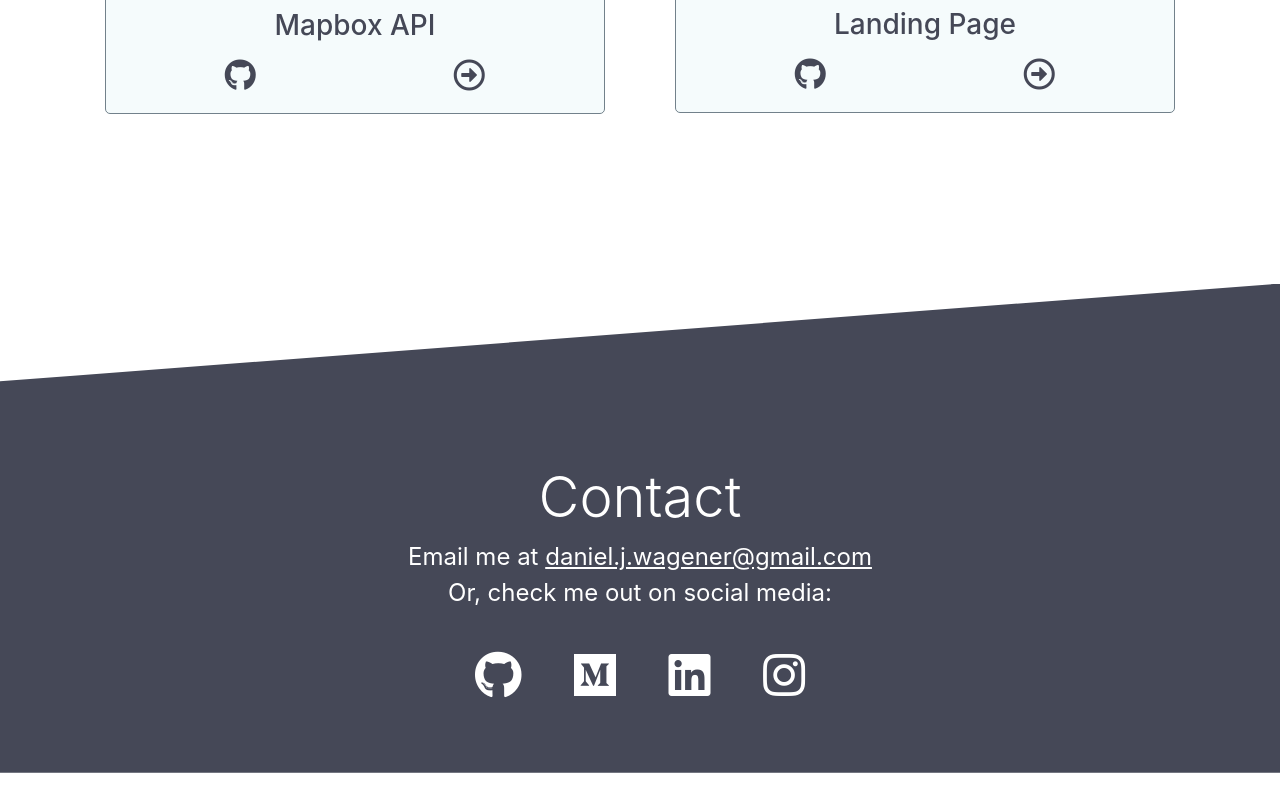
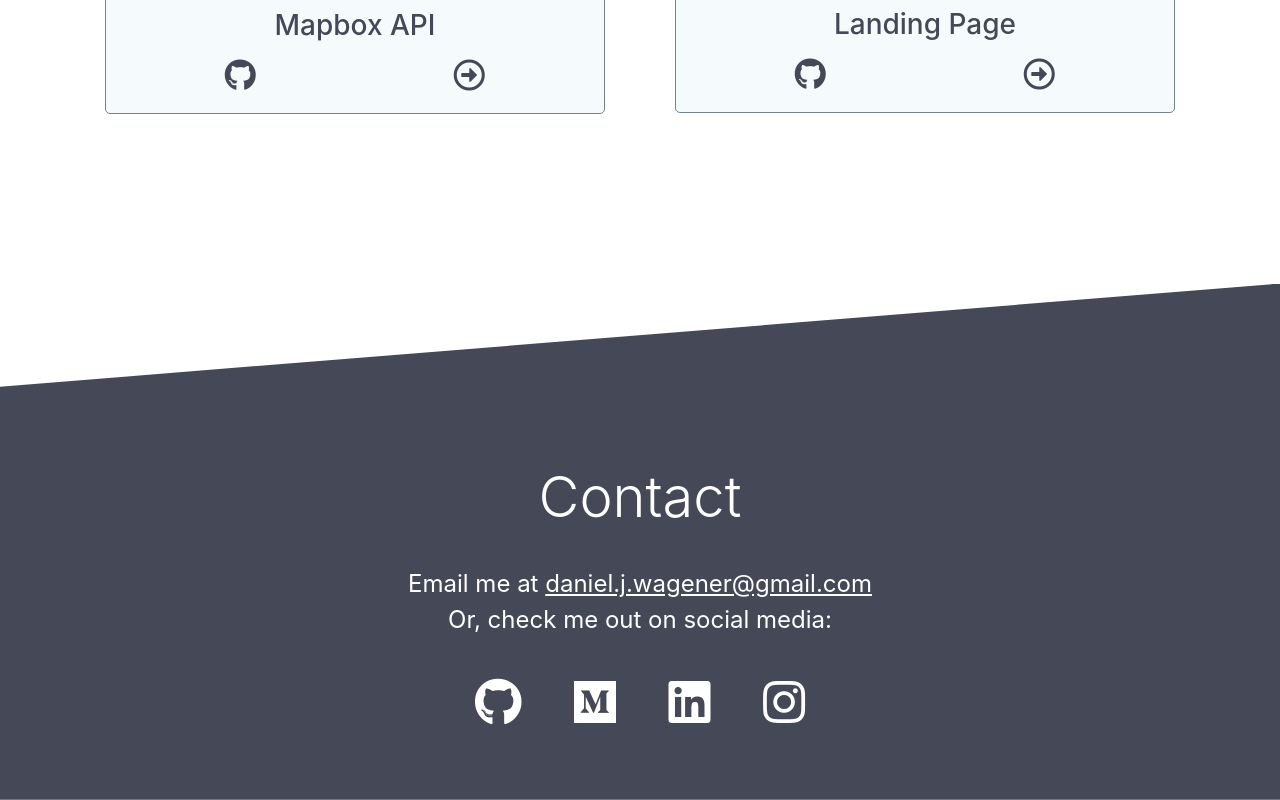
Before and after one commit to DanielJWagener/DanielJWagener.github.io, a website: page index.html in a window 1280 px wide. Shown: the part 1657-2457 px from the top of the page. Before the commit the page ends 2430 px from the top, so only its background shows below. Drawn offline with nearby package versions, Linux system fonts and the light colour scheme.

Commit message:
Add more whitespace in Contact section

```diff
--- a/index.html
+++ b/index.html
@@ -260,7 +260,7 @@
               <br />
               Or, check me out on social media:
             </p>
-            <ul class="mt-3">
+            <ul>
               <li class="m-4">
                 <a href="https://github.com/DanielJWagener">
                   <i class="fab fa-github"></i>
--- a/scss/style.scss
+++ b/scss/style.scss
@@ -104,6 +104,7 @@ $windy-day: #4f57aa;
 
   h2 {
     color: #fff;
+    margin-bottom: 35px;
   }
 
   p,
```
Also changed, not shown: css/style.comp.css, css/style.prefix.css, css/stylev2.css.
